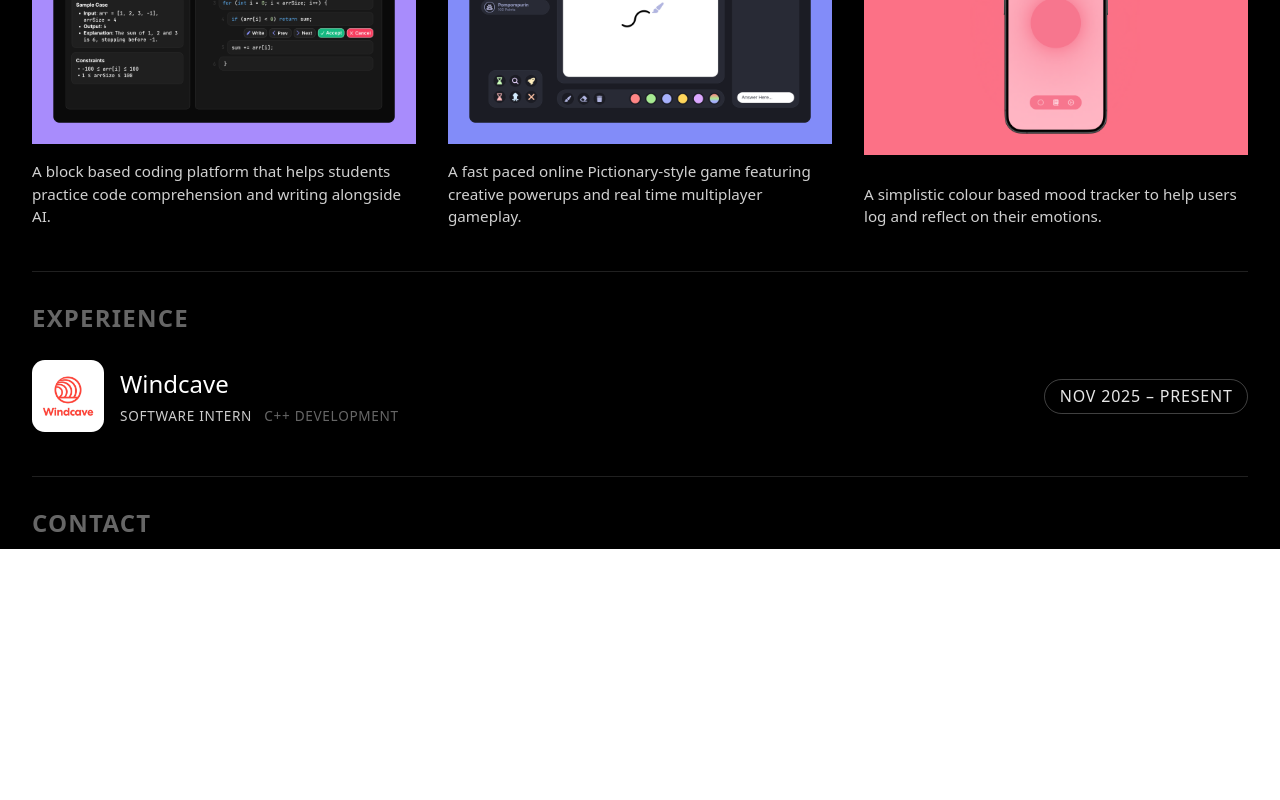
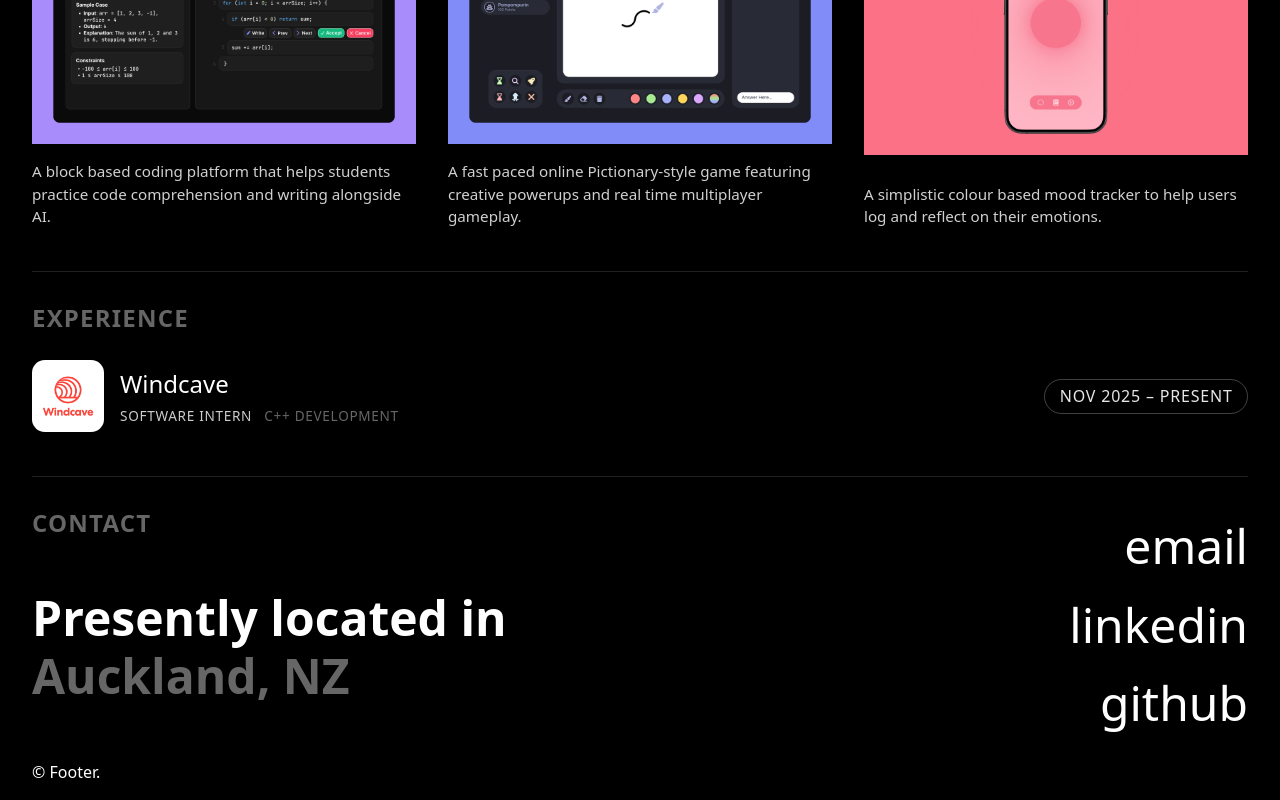
Before and after one commit to vqiu25/portfolio, a React (Vite) app: page / in a window 1280 px wide. Shown: the part 1487-2287 px from the top of the page. Before the commit the page ends 2036 px from the top, so only its background shows below. Built offline with nearby package versions, Linux system fonts and the light colour scheme.

Commit message:
✨ footer template

```diff
--- a/src/App.tsx
+++ b/src/App.tsx
@@ -8,6 +8,7 @@ import Projects from "./components/app/projects/Projects";
 import Experience from "./components/app/experience/Experience";
 import Contact from "./components/app/contact/Contact";
 import Line from "./components/utility/line/Line";
+import Footer from "./components/app/footer/Footer";
 
 function App() {
   return (
@@ -29,6 +30,7 @@ function App() {
         <Experience />
         <Line />
         <Contact />
+        <Footer />
       </div>
     </>
   );
--- /dev/null
+++ b/src/components/app/contact/Contact.module.css
@@ -0,0 +1,35 @@
+.contact {
+  display: flex;
+  justify-content: space-between;
+  align-items: center;
+}
+
+.left {
+  display: flex;
+  flex-direction: column;
+}
+
+.location {
+  font-size: 3rem;
+  font-weight: 700;
+  line-height: 1.2;
+}
+
+.city {
+  color: rgba(255, 255, 255, 0.4);
+  font-weight: 700;
+}
+
+.right {
+  display: flex;
+  flex-direction: column;
+  justify-content: center;
+  align-items: flex-end;
+  gap: 0.4rem;
+}
+
+.right a {
+  font-size: 3rem;
+  text-decoration: none;
+  color: white;
+}
--- a/src/components/app/contact/Contact.tsx
+++ b/src/components/app/contact/Contact.tsx
@@ -1,9 +1,36 @@
 import Heading from "../../utility/heading/Heading";
+import styles from "./Contact.module.css";
 
 export default function Contact() {
   return (
-    <div>
-      <Heading>Contact</Heading>
-    </div>
+    <section className={styles.contact}>
+      <div className={styles.left}>
+        <Heading>Contact</Heading>
+        <h2 className={styles.location}>
+          Presently located in <br />
+          <span className={styles.city}>Auckland, NZ</span>
+        </h2>
+      </div>
+
+      <div className={styles.right}>
+        <a
+          href="mailto:victorqiu.dev@gmail.com"
+          target="_blank"
+          rel="noreferrer"
+        >
+          email
+        </a>
+        <a
+          href="https://www.linkedin.com/in/vqiu25"
+          target="_blank"
+          rel="noreferrer"
+        >
+          linkedin
+        </a>
+        <a href="https://github.com/vqiu25" target="_blank" rel="noreferrer">
+          github
+        </a>
+      </div>
+    </section>
   );
 }
--- /dev/null
+++ b/src/components/app/footer/Footer.tsx
@@ -0,0 +1,7 @@
+export default function Footer() {
+  return (
+    <footer>
+      <p>© Footer.</p>
+    </footer>
+  );
+}
```
